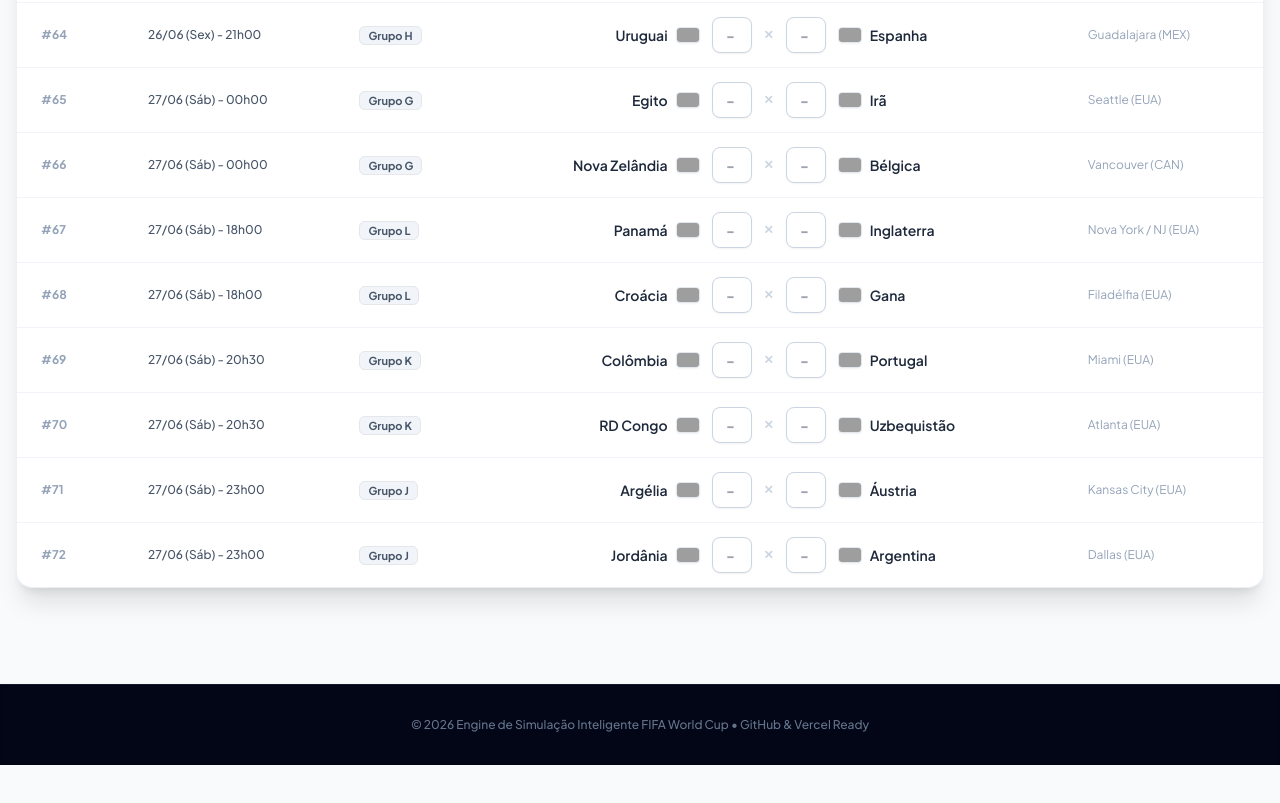
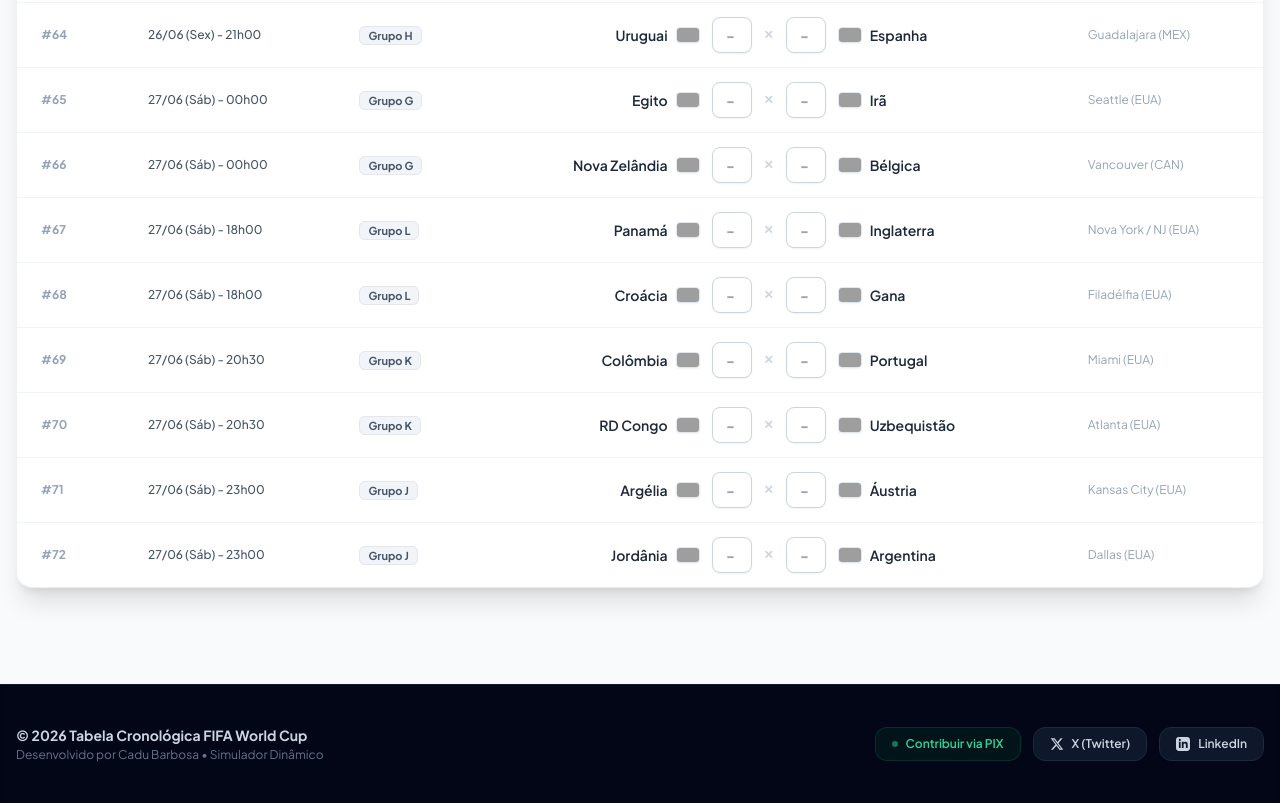
Before and after one commit to cadubarbosabr/tabela-jogos-copa-do-mundo-2026, a plain HTML site: page index.html in a window 1280 px wide. Shown: the part 5636-6439 px from the top of the page. Before the commit the page ends 6401 px from the top, so only its background shows below. Drawn offline with nearby package versions, Linux system fonts and the light colour scheme; grey boxes are pictures that could not be loaded.

Commit message:
Update footer with custom contact and PIX section

```diff
--- a/index.html
+++ b/index.html
@@ -101,9 +101,43 @@
         </section>
     </main>
 
-    <!-- Footer -->
-    <footer class="bg-slate-950 text-slate-500 text-center py-8 text-xs border-t border-slate-900 mt-16 shadow-inner">
-        <p class="font-medium">© 2026 Engine de Simulação Inteligente FIFA World Cup • GitHub & Vercel Ready</p>
+<!-- Footer com Seção de Contatos e PIX Customizada -->
+    <footer class="bg-slate-950 text-slate-400 py-10 border-t border-slate-900 mt-16 shadow-inner">
+        <div class="max-w-7xl mx-auto px-4 flex flex-col md:flex-row justify-between items-center gap-6 text-sm">
+
+            <!-- Créditos e Copy -->
+            <div class="text-center md:text-left">
+                <p class="font-bold text-slate-300">© 2026 Tabela Cronológica FIFA World Cup</p>
+                <p class="text-xs text-slate-500 mt-0.5">Desenvolvido por Cadu Barbosa • Simulador Dinâmico</p>
+            </div>
+
+            <!-- Bloco de Contatos, Redes Sociais e PIX -->
+            <div class="flex flex-wrap justify-center gap-3 text-xs font-semibold">
+
+                <!-- Botão PIX Inteligente (Clique para Copiar) -->
+                <button onclick="navigator.clipboard.writeText('sicwnb@outlook.com'); alert('Chave PIX copiada com sucesso! Finalize no app do seu banco. Obrigado pelo apoio! 🏆');"
+                        title="Chave: sicwnb@outlook.com"
+                        class="flex items-center gap-2 bg-emerald-950/40 border border-emerald-900/50 text-emerald-400 px-4 py-2 rounded-xl hover:bg-emerald-900/40 hover:text-emerald-300 hover:border-emerald-700 transition-all shadow-sm cursor-pointer">
+                    <span class="w-1.5 h-1.5 rounded-full bg-emerald-400 animate-pulse"></span>
+                    <span>Contribuir via PIX</span>
+                </button>
+
+                <!-- Link X (Twitter) -->
+                <a href="https://x.com/CaduBarbosaBR" target="_blank"
+                   class="flex items-center gap-2 bg-slate-900 border border-slate-800 text-slate-300 px-4 py-2 rounded-xl hover:bg-slate-800 hover:text-white hover:border-slate-700 transition-all shadow-sm">
+                    <svg class="w-3.5 h-3.5" fill="currentColor" viewBox="0 0 24 24"><path d="M18.244 2.25h3.308l-7.227 8.26 8.502 11.24H16.17l-5.214-6.817L4.99 21.75H1.68l7.73-8.835L1.254 2.25H8.08l4.713 6.231zm-1.161 17.52h1.833L7.084 4.126H5.117z"/></svg>
+                    X (Twitter)
+                </a>
+
+                <!-- Link LinkedIn -->
+                <a href="https://linkedin.com/in/cbarbosa9" target="_blank"
+                   class="flex items-center gap-2 bg-slate-900 border border-slate-800 text-slate-300 px-4 py-2 rounded-xl hover:bg-slate-800 hover:text-white hover:border-slate-700 transition-all shadow-sm">
+                    <svg class="w-3.5 h-3.5" fill="currentColor" viewBox="0 0 24 24"><path d="M19 0h-14c-2.761 0-5 2.239-5 5v14c0 2.761 2.239 5 5 5h14c2.762 0 5-2.239 5-5v-14c0-2.761-2.238-5-5-5zm-11 19h-3v-11h3v11zm-1.5-12.268c-.966 0-1.75-.79-1.75-1.764s.784-1.764 1.75-1.764 1.75.79 1.75 1.764-.783 1.764-1.75 1.764zm13.5 12.268h-3v-5.604c0-3.368-4-3.113-4 0v5.604h-3v-11h3v1.765c1.396-2.586 7-2.777 7 2.476v6.759z"/></svg>
+                    LinkedIn
+                </a>
+            </div>
+
+        </div>
     </footer>
 
     <!-- Lógica da Engine do Campeonato -->
```
